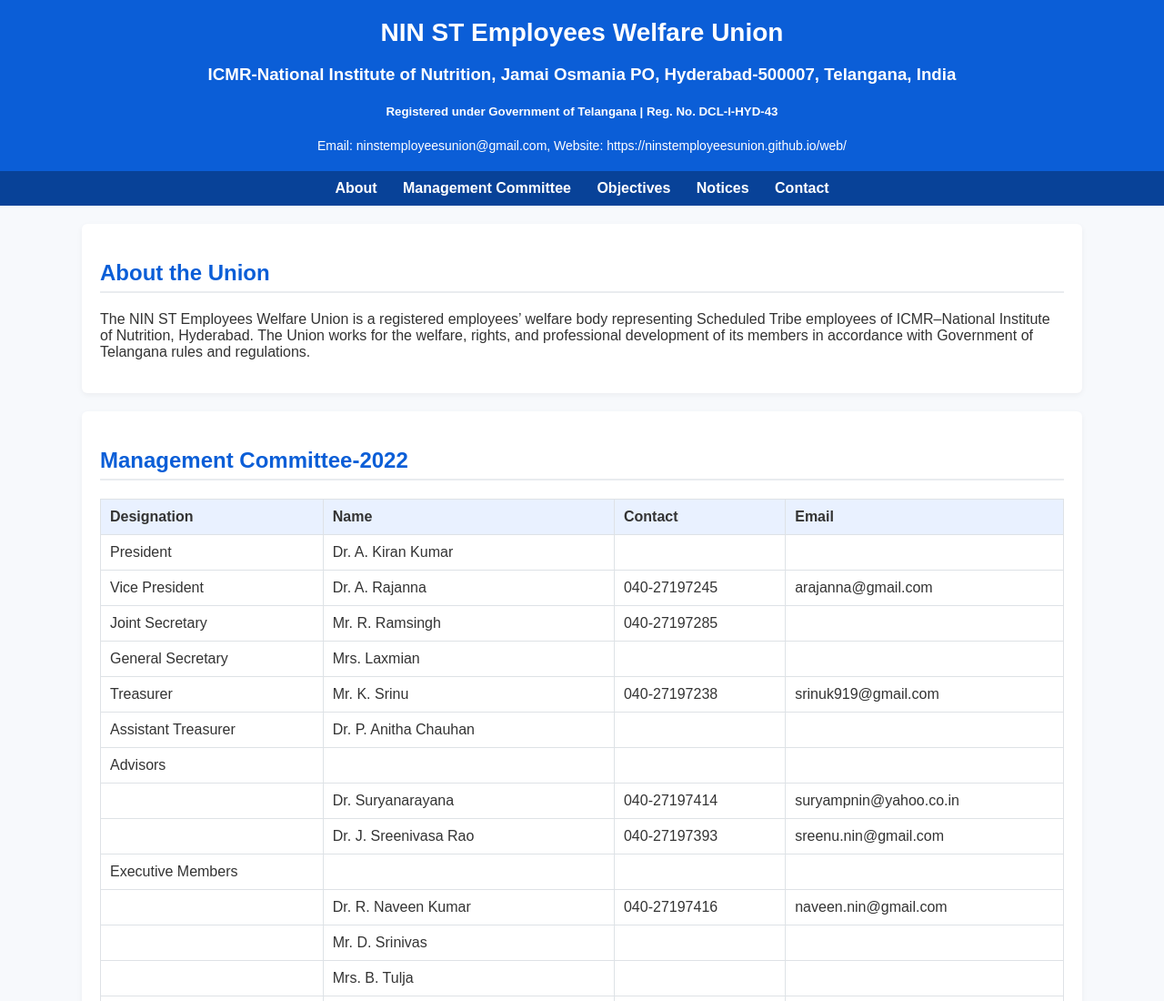
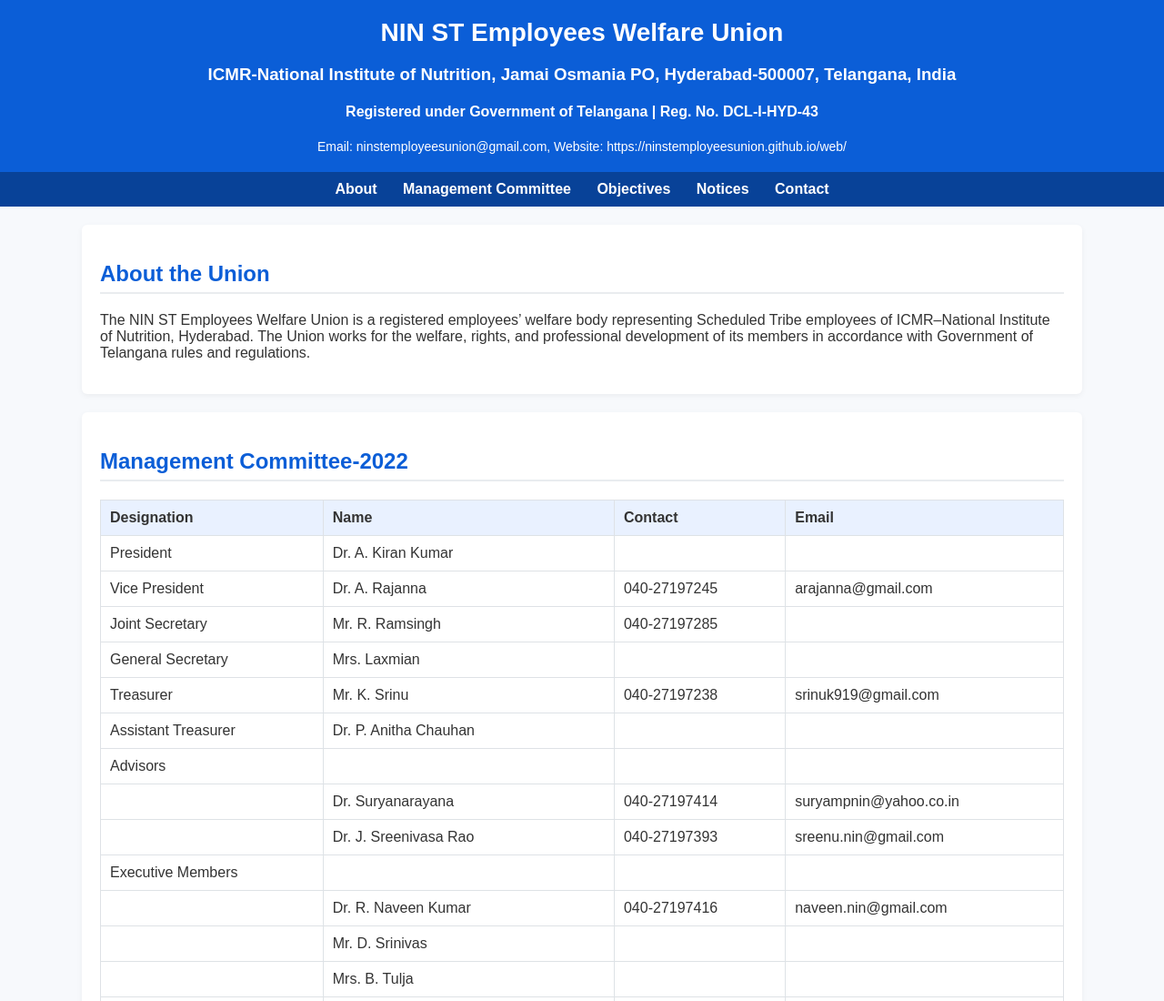
Before and after one commit to ninstemployeesunion/web, a plain HTML site: page index.html in a window 1280 px wide. Shown: the top 1100 px of the page at 91% size. Drawn offline with Linux system fonts and the light colour scheme.

Commit message:
index.html

```diff
--- a/index.html
+++ b/index.html
@@ -27,7 +27,7 @@
 <header>
   <h1>NIN ST Employees Welfare Union</h1>
   <h3>ICMR-National Institute of Nutrition, Jamai Osmania PO, Hyderabad-500007, Telangana, India</h3>
-  <h5>Registered under Government of Telangana | Reg. No. DCL-I-HYD-43</h5>
+  <h4>Registered under Government of Telangana | Reg. No. DCL-I-HYD-43</h4>
   <p>Email: ninstemployeesunion@gmail.com, Website: https://ninstemployeesunion.github.io/web/</p>
 </header>
 
```
